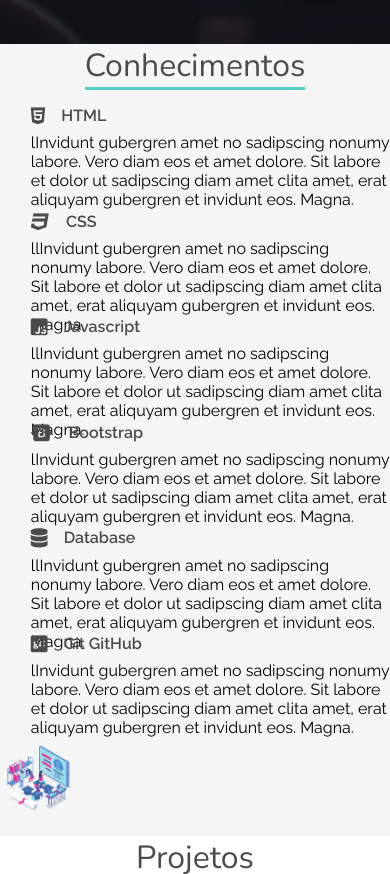
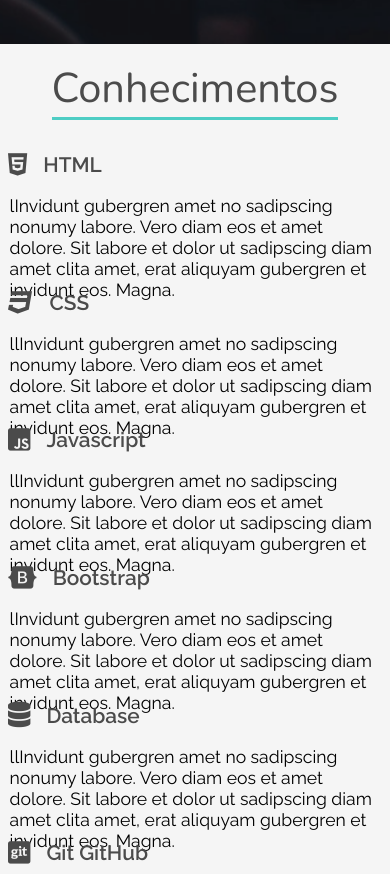
Before and after one commit to alexsandroferreira/portfolio, a plain HTML site: page index.html in a window 390 px wide. Shown: the part 800-1674 px from the top of the page. Drawn offline with nearby package versions, Linux system fonts and the light colour scheme.

Commit message:
:up: renposividade sessao contato/conhecimentos

```diff
--- a/assets/css/style.css
+++ b/assets/css/style.css
@@ -14,7 +14,8 @@
     --font-secundary: "Raleway", sans-serif;
     --font-action: "Open Sans", sans-serif;
 }
-html{
+
+html {
     scroll-behavior: smooth;
 }
 
@@ -278,7 +279,7 @@ header {
 
 .conhecimentos {
     display: grid;
-    grid-template-columns: repeat( auto-fill, minmax(250px 1fr));
+    grid-template-columns: repeat(auto-fill, minmax(250px 1fr));
     grid-template-rows: repeat(6, 6rem);
     row-gap: .6rem;
 }
@@ -413,7 +414,8 @@ header {
     color: #eee;
     margin-bottom: 2rem;
 }
-.btn{
+
+.btn {
     color: #eee;
     text-transform: uppercase;
     border: none;
@@ -424,7 +426,8 @@ header {
     background: -webkit-linear-gradient(to right, #556270, #4ECDC4);
     background: linear-gradient(to right, #556270, #4ECDC4);
 }
-.btn:hover{
+
+.btn:hover {
     color: #000;
 }
 
@@ -462,12 +465,14 @@ header {
     background: linear-gradient(rgba(15, 15, 15, 0.6), rgba(22, 22, 22, 0.9)), url(/assets/img/img-forms.jpg);
     background-size: cover;
 }
-.contato-right{
+
+.contato-right {
     width: 65%;
     background-color: #eee;
     padding: 1.5rem 3rem 3rem 8rem;
 }
-.contato-right h1{
+
+.contato-right h1 {
     width: 100%;
     text-align: center;
     font-family: var(--font-primary);
@@ -476,48 +481,55 @@ header {
     font-size: 3rem;
 }
 
-.contato-right form{
+.contato-right form {
     width: 100%;
     display: flex;
     flex-direction: column;
     align-items: center;
 }
-.input-grup{
+
+.input-grup {
     position: relative;
 }
-.input-grup textarea{
+
+.input-grup textarea {
     padding-top: 1rem;
     max-width: 22rem;
     max-height: 3rem;
 }
-.field{
+
+.field {
     background: transparent;
     border: none;
     width: 21rem;
     font-size: 1.3rem;
     font-family: var(--font-secundary);
-    border-bottom: 2px dashed #636363 ;
+    border-bottom: 2px dashed #636363;
     height: 3rem;
     outline: none;
     margin: 2rem 0;
 }
-.field-label{
+
+.field-label {
     position: absolute;
     left: 0;
-    top:2.8rem;
+    top: 2.8rem;
     font-size: 1.3rem;
     font-family: var(--font-secundary);
     text-transform: uppercase;
     transition: all .3s;
 }
-.field:focus ~ label{
-top: 0;
-font-size: 1rem;
+
+.field:focus~label {
+    top: 0;
+    font-size: 1rem;
 }
+
 .field:focus {
-    border-bottom:solid 1px;
+    border-bottom: solid 1px;
 }
-.btn-submit{
+
+.btn-submit {
     text-transform: uppercase;
     font-size: 1rem;
     width: 65%;
@@ -526,7 +538,7 @@ font-size: 1rem;
 
 
 
-.sessao-orcamento{
+.sessao-orcamento {
     width: 100%;
     height: 100vh;
     background: url(/assets/img/img-orcamento.jpg);
@@ -536,15 +548,16 @@ font-size: 1rem;
     justify-content: center;
 }
 
-.orcamento-wrapper{
+.orcamento-wrapper {
     width: 60%;
     height: 80%;
     background-color: #ffffff99;
-    border-radius:8px;
+    border-radius: 8px;
     box-shadow: 0 0.2rem 0.3rem rgba(0, 0, 0, 0.4);
     position: relative;
 }
-.orcamento-wrapper h1{
+
+.orcamento-wrapper h1 {
     position: absolute;
     top: -2.5rem;
     left: 2rem;
@@ -560,19 +573,22 @@ font-size: 1rem;
     font-weight: 400;
     box-shadow: 0 0.2rem 0.3rem rgba(0, 0, 0, 0.4);
 }
-.sessao-orcamento form{
+
+.sessao-orcamento form {
     margin: 5rem;
     display: grid;
     grid-template-columns: auto 1fr;
     column-gap: 2rem;
     row-gap: 2rem;
 }
-.sessao-orcamento label{
+
+.sessao-orcamento label {
     font-family: var(--font-secundary);
     font-size: 1.5rem;
     font-weight: bold;
 }
-.sessao-orcamento input[type="number"]{
+
+.sessao-orcamento input[type="number"] {
     font-family: var(--font-secundary);
     width: 4rem;
     font-size: 1.5rem;
@@ -581,11 +597,13 @@ font-size: 1rem;
     border: none;
     padding: 0.5rem
 }
-.btn-orcamento{
+
+.btn-orcamento {
     padding: 1rem;
     grid-column: 2;
 }
-footer{
+
+footer {
     width: 100%;
     height: 6rem;
     background-color: #262626;
@@ -593,27 +611,31 @@ footer{
     align-items: center;
     justify-content: center;
 }
-.footer-content{
+
+.footer-content {
     width: 60%;
     display: flex;
     justify-content: space-between;
 }
-.footer-content p{
+
+.footer-content p {
     font-family: var(--font-secundary);
     color: #eee;
     font-size: 1.5rem;
     font-weight: 500;
 }
-.social-list a{
+
+.social-list a {
     color: #eee;
     margin: 0 2rem;
     font-size: 2rem;
 }
 
-.social-list ul{
+.social-list ul {
     display: flex;
 }
-#link-topo{
+
+#link-topo {
     position: fixed;
     width: 3rem;
     height: 3rem;
@@ -632,17 +654,26 @@ footer{
 
 
 }
-@media(max-width: 690px ){
+
+@media(max-width: 700px) {
+
+    .conhecimentos {
+        grid-template-columns: repeat(auto-fill, minmax(150px 1fr));
+        grid-template-rows: repeat(8, 6rem);
+        row-gap: .6rem;
+    }
+
     .conhecimentos-img-wrapper {
         order: -1;
-        grid-column: 4 / 7;
-        grid-row: 6;
-        width: 80%;
+        grid-column: 6/12;
+        grid-row: 7;
+        width: 100%;
     }
 
     .conhecimentos-img-wrapper img {
         object-fit: cover;
         width: 80%;
+
     }
 
     .conhecimento:nth-child(1) {
@@ -677,61 +708,131 @@ footer{
 
 
 }
+
 @media (max-width: 576px) {
+
+    .contato-right form {
+        width: 50%;
+
+    }
+
+    .contato-right h1 {
+        font-size: 2rem;
+        text-align: justify;
+    }
+
+
+    .input-grup textarea {
+        padding-top: 1rem;
+        max-width: 22rem;
+        max-height: 3rem;
+    }
+
+    .field {
+
+        width: 21rem;
+        font-size: 1.3rem;
+        font-family: var(--font-secundary);
+        border-bottom: 2px dashed #636363;
+        height: 3rem;
+        outline: none;
+        margin: 2rem 0;
+    }
+
+    .field-label {
+        position: absolute;
+
+        top: 2.8rem;
+        font-size: 1rem;
+
+    }
+
+    .field:focus~label {
+        font-size: .8rem;
+    }
+
+    .field:focus {
+        border-bottom: solid 1px;
+    }
+
+    .btn-submit {
+        font-size: 1rem;
+        width: 200%;
+        height: 2.5rem;
+    }
+
+
+
+
+
+
+
+
+
     .conhecimentos {
-        grid-template-rows: repeat(7, 6rem);
+        grid-template-rows: repeat(9, 8rem);
     }
 
     .conhecimento-header i {
-        font-size: 1.2rem;
+
+        font-size: 1.6rem;
+        padding-top: 1rem;
+        padding-left: .5rem;
+
+    }
+
+    .sessao-header h1 {
+        font-size: 2.6rem;
+        margin-bottom: 1rem;
+        margin-top: 1rem;
     }
 
     .conhecimento-header h3 {
-        font-family: var(--font-secundary);
-        font-size: 1rem;
+        font-size: 1.3rem;
         padding-left: 1rem;
+        padding-top: 1rem;
+
     }
-    .sessao-header h1 {
-        font-family: var(--font-primary);
-        font-size: 2rem;
-        font-weight: 500;
-        color: #4b4b4b;
-        border-bottom: solid 3px #4ECDC4;
-        margin-bottom: 1rem;
+
+    .conhecimento-text {
+        font-size: 1.1rem;
+        margin-top: .5rem;
+        margin-bottom: 2rem;
+        padding: .6rem;
     }
+
     .conhecimento:nth-child(1) {
-        grid-column: 5 / 13;
+        grid-column: 1;
         grid-row: 1;
     }
 
     .conhecimento:nth-child(2) {
-        grid-column: 5 / 14;
+        grid-column: 1;
         grid-row: 2;
     }
 
     .conhecimento:nth-child(3) {
-        grid-column: 5 / 13;
+        grid-column: 1;
         grid-row: 3;
     }
 
     .conhecimento:nth-child(4) {
-        grid-column: 5 / 13;
+        grid-column: 1;
         grid-row: 4;
     }
 
     .conhecimento:nth-child(5) {
-        grid-column: 5 / 13;
+        grid-column: 1;
         grid-row: 5;
     }
 
     .conhecimento:nth-child(6) {
-        grid-column: 5 / 13;
+        grid-column: 1;
         grid-row: 6;
     }
 
     .conhecimentos-img-wrapper {
-        order: -1;
-        grid-column: 4 / 7;
+        grid-column: 1 / 2;
         grid-row: 7;
         width: 80%;
     }
--- a/index.html
+++ b/index.html
@@ -43,7 +43,7 @@
                 </ul>
             </nav>
             <div class="social-media">
-                <a href="linkedin.com/in/alexsandro-ferreira-dev"><i class="fab fa-linkedin"></i></a>
+                <a href="https://linkedin.com/in/alexsandro-ferreira-dev"><i class="fab fa-linkedin"></i></a>
                 <a href="https://twitter.com/AlexsandroVieg1"><i class="fab fa-twitter-square"></i></a>
                 <a href="https://github.com/alexsandroferreira"><i class="fab fa-github-square"></i></a>
             </div>
```
